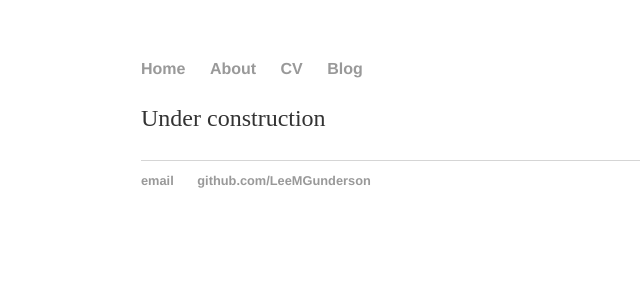
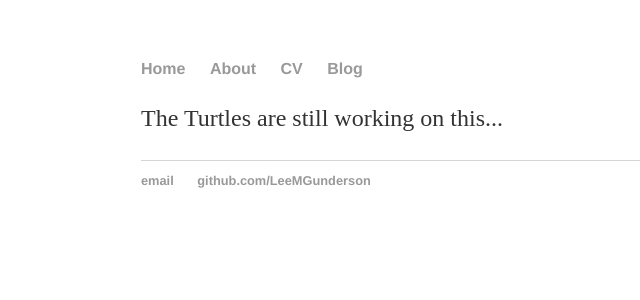
Before and after one commit to LeeMGunderson/LeeMGunderson.github.io, a Jekyll site: the page built from about/index.html, in a window 1280 px wide. Shown: the top 300 px of the page, without its empty margins (51-691 px from the left). Built offline with Jekyll 4.4.1, drawn with Linux system fonts in a browser that asks for light colours.

Commit message:
Update index.html

```diff
--- a/about/index.html
+++ b/about/index.html
@@ -3,5 +3,5 @@ layout: default
 title: About
 ---
 <div class="blurb">
-	<p>Under construction</p>
+	<p>The Turtles are still working on this...</p>
 </div><!-- /.blurb -->
```
